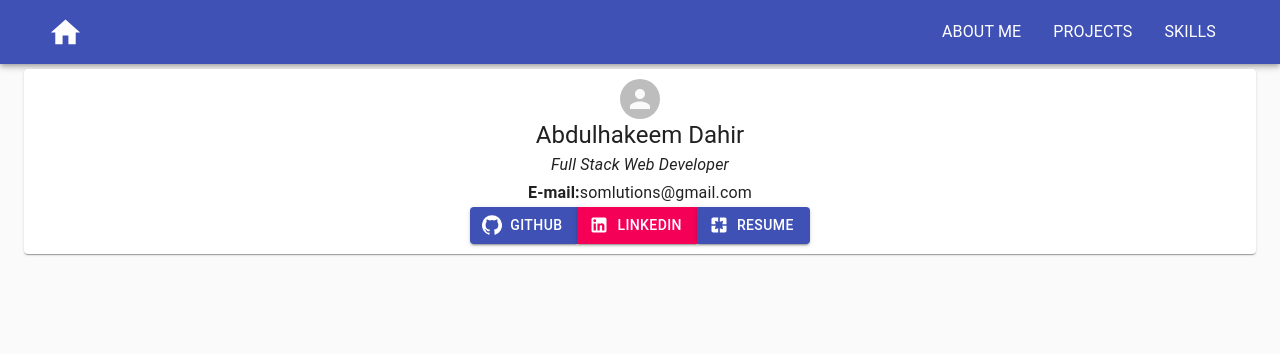
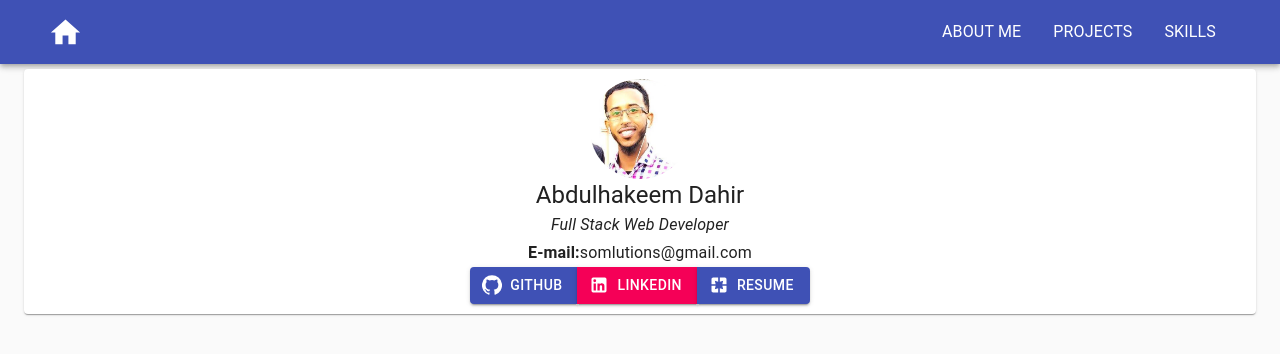
Before and after one commit to abdulhakeemdahir/React-Portfolio, a React (Create React App) app: page / in a window 1280 px wide. Shown: the top 354 px of the page. Built offline with nearby package versions, Linux system fonts and the light colour scheme.

Commit message:
added user profile pic

```diff
--- a/src/components/Header.js
+++ b/src/components/Header.js
@@ -12,6 +12,7 @@ import { makeStyles } from "@material-ui/core/styles";
 import Github from "@material-ui/icons/GitHub";
 import LinkedIn from "@material-ui/icons/LinkedIn";
 import Pages from "@material-ui/icons/Pages";
+import userImage from "../images/abdulhakeempic.jpg";
 
 const useStyles = makeStyles({
 	paper: {
@@ -28,7 +29,7 @@ export default function Header() {
 	return (
 		<Paper className={classes.paper} id='#about-me'>
 			<Grid container justify='center' alignItems='center' direction='column'>
-				<Avatar />
+				<Avatar src={userImage} style={{ height: 100, width: 100 }} />
 				<Typography variant='h5'>Abdulhakeem Dahir</Typography>
 				<Typography variant='subtitle1' style={{ fontStyle: "italic" }}>
 					Full Stack Web Developer
```
Also changed, not shown: src/images/abdulhakeempic.jpg (added).
